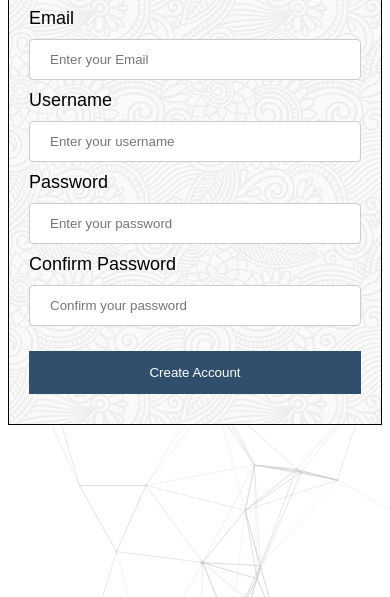
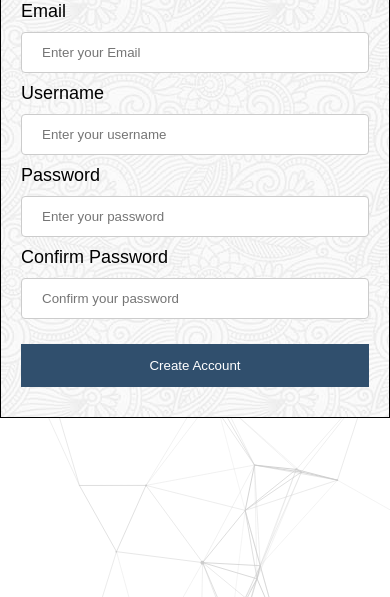
Before and after one commit to Timbergh/Minisajten, a plain HTML site: page signup.html in a window 390 px wide. Shown: the part 247-844 px from the top of the page. Drawn offline with Linux system fonts and the light colour scheme.

Commit message:
Mobilvänlig

```diff
--- a/signin.css
+++ b/signin.css
@@ -1,3 +1,8 @@
+* {
+  margin: 0;
+  padding: 0;
+}
+
 body {
   display: flex;
   justify-content: center;
--- a/signup.css
+++ b/signup.css
@@ -1,3 +1,8 @@
+* {
+  margin: 0;
+  padding: 0;
+}
+
 body {
   display: flex;
   justify-content: center;
```
Also changed, not shown: index.html (+1 -0 lines), style.css (+9 -0 lines).
